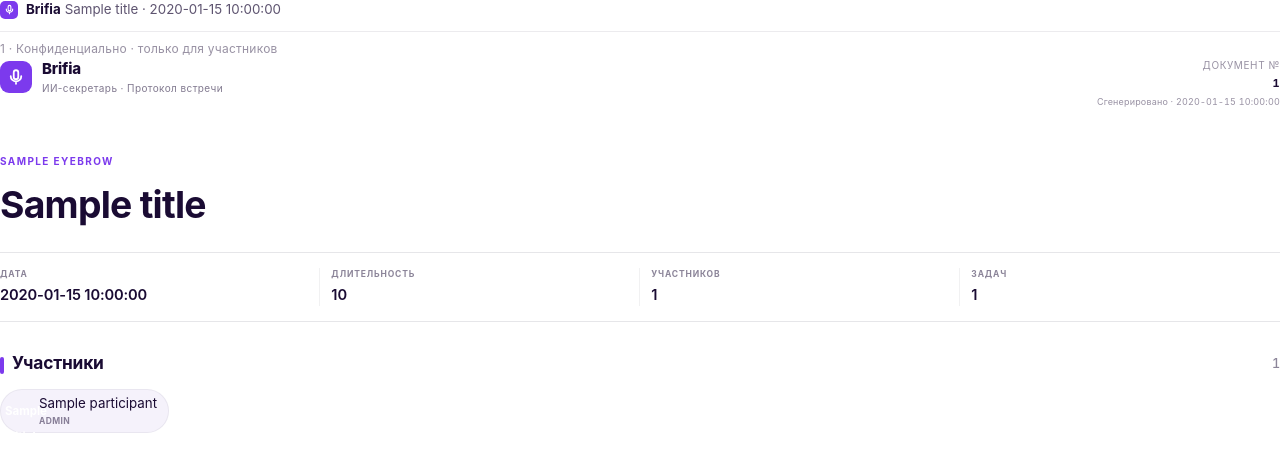
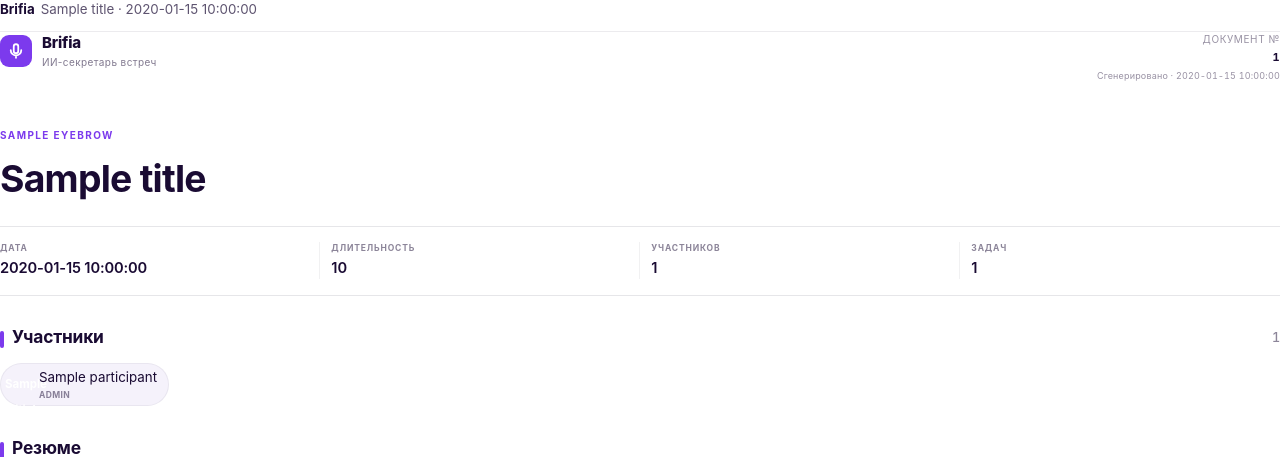
Before and after one commit to rshatskiy/brifia_backend, a Python web app: template app/templates/protocol_pdf.html in a window 1280 px wide. Shown: the top 457 px of the page. Run offline with Jinja, Linux system fonts and the light colour scheme; the template is opened without the code that fills it: most values are stand-ins (such as "Sample title", 1, 10 or a date in 2020).

Commit message:
fix(pdf): drop SVG logo from running header (doubled rendering)
Three rendering polish issues from a real protocol export:

- Pages 2 and 3 showed two stacked icons instead of one branded mark.
  Root cause: the running-header `.mark` used `display: inline-flex`
  inside `position: running(running-header)`, and WeasyPrint's
  running-element implementation doesn't propagate flex layout into
  the @page margin area — the coloured square painted, the SVG child
  escaped its flex container, and they ended up as two separate boxes.
  Replaced with text-only running header — no `.mark` element at all.
  Brand recognition is already established on the cover.

- Footer corners were visually mismatched: `@bottom-right` used
  font-weight 600 against the element-based `@bottom-left` which
  inherited the default 400. Replaced the element() approach with a
  direct CSS content string (Jinja inlines doc-id, which is purely
  alphanumeric so escaping is a non-issue) and unified weight,
  letter-spacing and colour across both corners.

- Cover brand-tag "ИИ-секретарь · Протокол встречи" wrapped onto
  "Протокол / встречи" because the doc-id block on the right limited
  the brand-block's horizontal room. Shortened to "ИИ-секретарь
  встреч" — the document is already titled "Протокол …" so the second
  word was redundant.

Co-Authored-By: Claude Opus 4.7 (1M context) <noreply@anthropic.com>

```diff
--- a/app/templates/protocol_pdf.html
+++ b/app/templates/protocol_pdf.html
@@ -13,15 +13,23 @@
       content: element(running-header);
       vertical-align: middle;
     }
+    /* Both footer corners use the SAME font weight/colour/letter-spacing
+       so the row reads as one balanced strip. The doc-id is inlined via
+       Jinja — its only characters are [A-Z0-9-] so escaping is a non-issue. */
     @bottom-left {
-      content: element(running-footer-left);
+      content: "{{ doc_id }} · Конфиденциально · только для участников";
+      font-size: 9pt;
+      color: rgba(26,11,51,0.5);
+      font-weight: 500;
+      letter-spacing: 0.02em;
       vertical-align: top;
+      padding-top: 2mm;
     }
     @bottom-right {
       content: "Сгенерировано Brifia · стр. " counter(page) " / " counter(pages);
       font-size: 9pt;
-      color: rgba(26,11,51,0.45);
-      font-weight: 600;
+      color: rgba(26,11,51,0.5);
+      font-weight: 500;
       letter-spacing: 0.02em;
       text-align: right;
       vertical-align: top;
@@ -45,32 +53,22 @@
     line-height: 1.5;
   }
 
-  /* ─────────── Running header / footer ─────────── */
+  /* ─────────── Running header ─────────── */
+  /* Plain block, no flex and no inline-flex .mark — WeasyPrint's running-
+     element implementation doesn't carry flex layout into the @page
+     margin, so the previous setup rendered the .mark's coloured square
+     and its SVG child as two separate stacked boxes ("doubled logo").
+     Text-only is cleaner anyway: brand recognition is already on the
+     cover. */
   .running-header {
     position: running(running-header);
-    display: flex; align-items: center; gap: 8px;
     font-size: 10pt; color: rgba(26,11,51,0.7);
     padding-bottom: 3mm;
     border-bottom: 1px solid rgba(15,10,40,0.08);
     width: 100%;
+    line-height: 1.45;
   }
-  .running-header .mark {
-    width: 18px; height: 18px; border-radius: 5px;
-    background: #7C3AED;
-    display: inline-flex; align-items: center; justify-content: center;
-    flex-shrink: 0;
-  }
-  .running-header .mark svg { width: 11px; height: 11px; display: block; }
-  .running-header strong { color: #1A0B33; font-weight: 700; margin-right: 4px; }
-
-  .running-footer-left {
-    position: running(running-footer-left);
-    font-size: 9pt;
-    color: rgba(26,11,51,0.45);
-    letter-spacing: 0.02em;
-    padding-top: 2mm;
-    width: 100%;
-  }
+  .running-header strong { color: #1A0B33; font-weight: 700; margin-right: 6px; }
 
   /* ─────────── Cover header ─────────── */
   .doc-head {
@@ -366,16 +364,10 @@
   {% endset %}
 
   {# Running header — appears in @top-left on every page EXCEPT the first
-     (handled by @page :first override). The brand mark uses solid colour
-     (linear-gradient on tiny inline-flex elements renders pale in WeasyPrint). #}
+     (handled by @page :first override). Text-only — the brand SVG
+     misbehaves inside WeasyPrint's running-element area. #}
   <div class="running-header">
-    <span class="mark">{{ brand_svg | safe }}</span>
-    <span><strong>Brifia</strong>{{ title }} · {{ meta.date }}</span>
-  </div>
-
-  {# Running footer-left — appears in @bottom-left on every page #}
-  <div class="running-footer-left">
-    {{ doc_id }} · Конфиденциально · только для участников
+    <strong>Brifia</strong>{{ title }} · {{ meta.date }}
   </div>
 
   {# ────── Cover content (first physical page) ────── #}
@@ -384,7 +376,7 @@
       <div class="brand-mark">{{ brand_svg | safe }}</div>
       <div>
         <div class="brand-name">Brifia</div>
-        <div class="brand-tag">ИИ-секретарь · Протокол встречи</div>
+        <div class="brand-tag">ИИ-секретарь встреч</div>
       </div>
     </div>
     <div class="doc-id">
```
